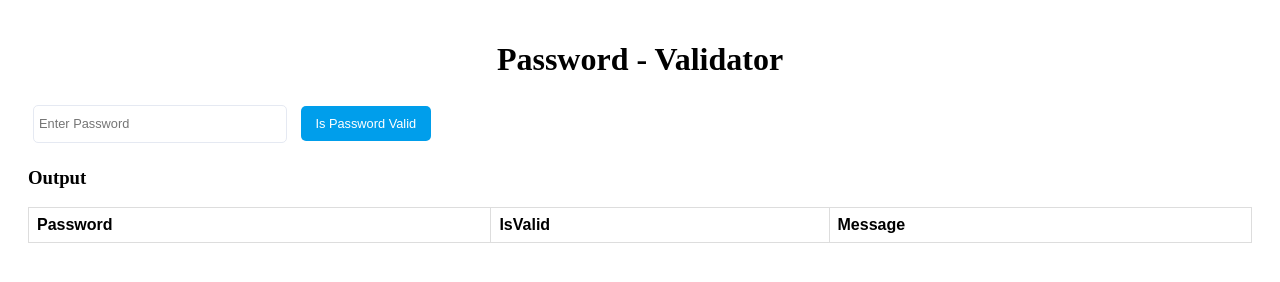
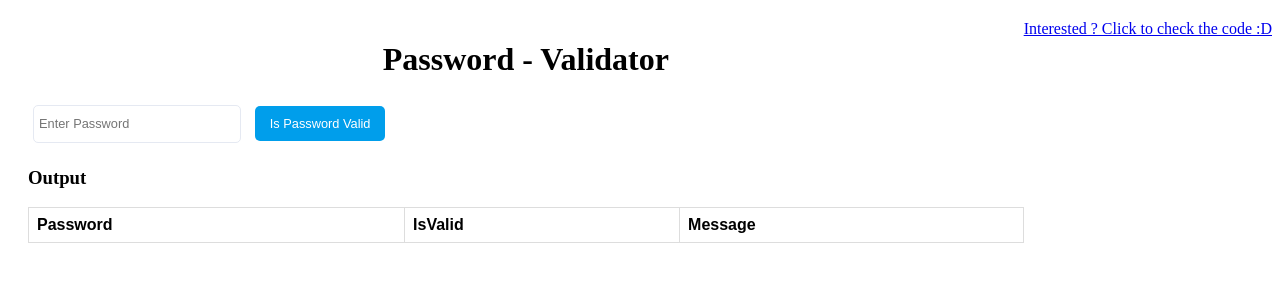
Before and after one commit to kartikpandey2/password-validator, a website: page index.html in a window 1280 px wide. Drawn offline with Linux system fonts and the light colour scheme.

Commit message:
feat: link to repo

```diff
--- a/css/style.css
+++ b/css/style.css
@@ -43,3 +43,7 @@ input {
 h1 {
   text-align: center;
 }
+
+a {
+  float: right;
+}
--- a/index.html
+++ b/index.html
@@ -8,6 +8,9 @@
   <link rel="stylesheet" href="./css/style.css">
 </head>
 <body>
+  <a href="https://github.com/kartikpandey2/password-validator">
+    Interested ? Click to check the code :D
+  </a>
   <div class="container">
     <h1>Password - Validator</h1>
     <div>
```
